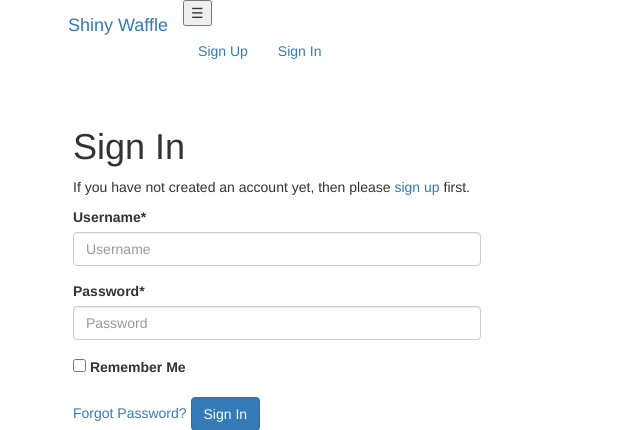
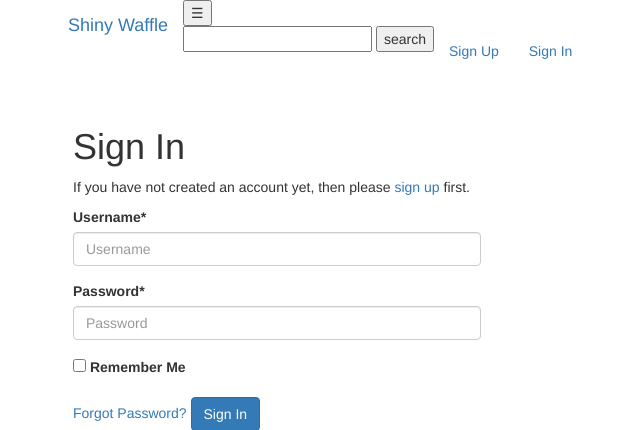
Before and after one commit to HE-Arc/WafflePancake-Studios, a Django app: a page that uses shinywaffle/shinywaffle/templates/base.html in a window 1280 px wide, after a click that opens the changed part. Shown: the top 430 px of the page, without its empty margins (2-642 px from the left). Run offline with Django 3.2, Linux system fonts and the light colour scheme; some libraries are stand-ins or nearby versions.

Commit message:
user search bar + user following button

```diff
--- a/shinywaffle/shinywaffle/templates/base.html
+++ b/shinywaffle/shinywaffle/templates/base.html
@@ -41,6 +41,13 @@
 
       <div class="collapse navbar-toggleable-xs" id="bs-navbar-collapse-1">
         <ul class="nav navbar-nav pull-xs-right">
+          <li class="nav-item">
+              <form method="post" action="{% url 'users:search' %}">
+                  {% csrf_token %}
+                  <input type="text" name="username"/>
+                  <input type="submit" value="search" />
+              </form>
+          </li>
           {% if request.user.is_authenticated %}
             <li class="nav-item">
               <a class="nav-link" href="{% url 'users:detail' request.user.username %}">{% trans "My Profile" %}</a>
@@ -79,8 +86,8 @@
               <a class="nav-link hidden-sm-up" href="{% url 'galleries:index' %}"><span aria-hidden="true" class="glyphicon glyphicon-plane"></span></a>
             </li>
             <li class="col-xs-3 col-sm-3 col-md-12">
-              <a class="nav-link hidden-xs-down" href="{% url 'galleries:index' %}">My Galleries</a>
-              <a class="nav-link hidden-sm-up" href="{% url 'galleries:index' %}"><span aria-hidden="true" class="glyphicon glyphicon-picture"></span></a>
+              <a class="nav-link hidden-xs-down" href="{% url 'galleries:userlist' request.user.username %}">My Galleries</a>
+              <a class="nav-link hidden-sm-up" href="{% url 'galleries:userlist' request.user.username %}"><span aria-hidden="true" class="glyphicon glyphicon-picture"></span></a>
             </li>
             <li class="col-xs-3 col-sm-3 col-smd-12">
               <a class="nav-link hidden-xs-down" href="{% url 'users:friendlist' request.user.username %}">Friends</a>
--- a/shinywaffle/shinywaffle/templates/users/user_detail.html
+++ b/shinywaffle/shinywaffle/templates/users/user_detail.html
@@ -46,7 +46,7 @@
     {% if not to_user == request.user %}
         <h2>follow</h2>
         {% if errors %}<p>{{ errors|join:", " }}</p>{% endif %}
-        <form method="post" action="{% url 'users:addfriend' to_user.username %}">
+        <form method="post" action="{% url 'users:addfollow' to_user.username %}">
         {% csrf_token %}
         <input type="submit" value="start following {{ to_user.username }}" />
         </form>
--- a/shinywaffle/shinywaffle/users/urls.py
+++ b/shinywaffle/shinywaffle/users/urls.py
@@ -28,9 +28,19 @@ urlpatterns = [
         name='addfriend'
     ),
     url(
+        regex=r'^(?P<to_username>[\w.@+-]+)/addfollow/$',
+        view=views.user_addfollow,
+        name='addfollow'
+    ),
+    url(
         regex=r'^(?P<username>[\w.@+-]+)/friends/$',
         view=views.user_friends,
         name='friendlist'
+    ),
+    url(
+        regex=r'^~search/$',
+        view=views.search,
+        name='search'
     ),
     url(
         regex=r'^~update/$',
```
Also changed, not shown: shinywaffle/shinywaffle/users/views.py (+19 -0 lines).
